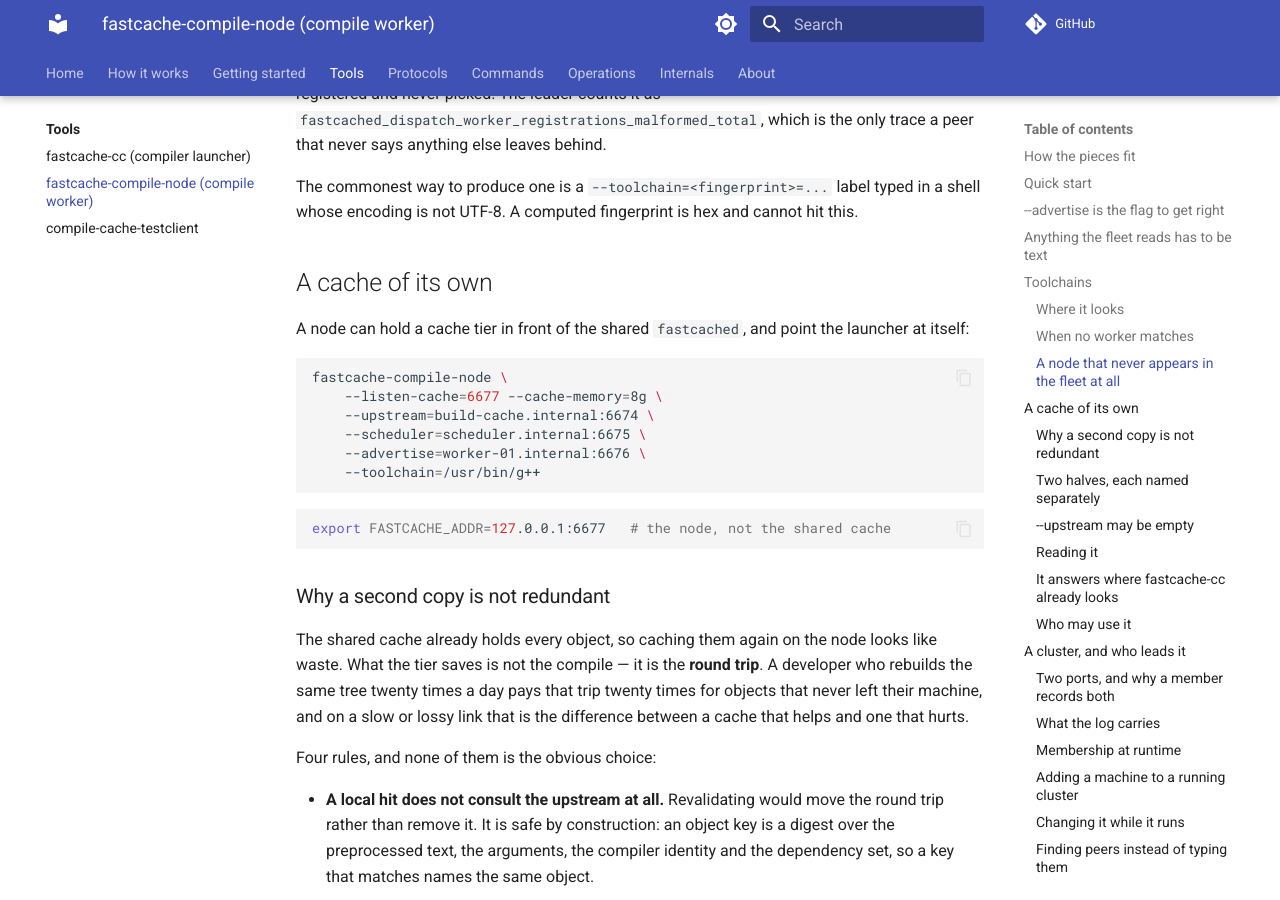
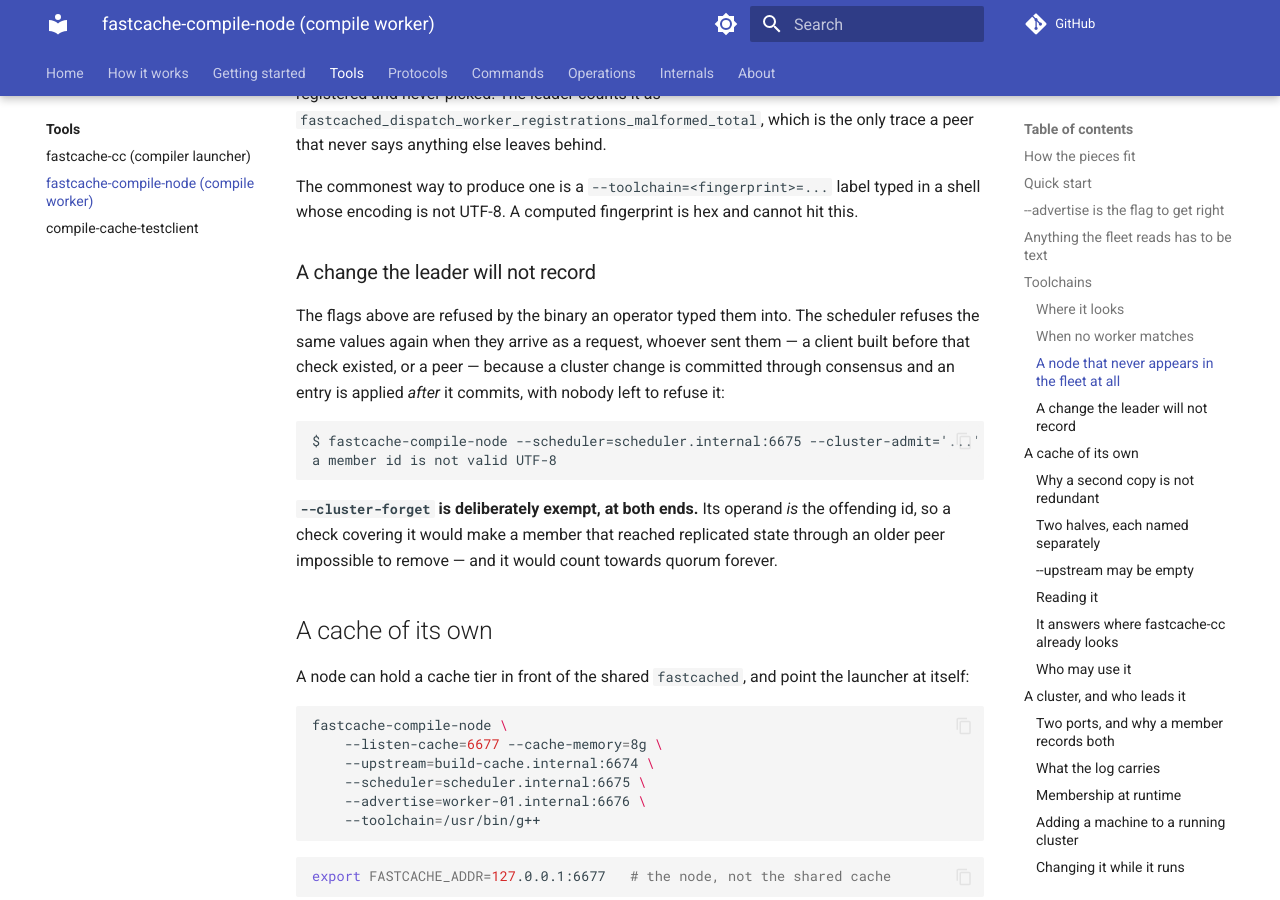
Before and after one commit to LASTRADA-Software/fastcached, an MkDocs documentation site: the page built from docs/tools/fastcache-compile-node.md, in a window 1280 px wide and 900 px high, scrolled down 5403 px. Built offline with MkDocs 1.6.1 and Material for MkDocs 9.7.7, drawn with Linux system fonts in a browser that asks for light colours; comment, search, counter and statistics services are not loaded.

Commit message:
docs: what a cluster member must be able to say about itself, and where it is asked
The rulebook gains the rule rather than the residual: #159 leaves `## Open work` in
`metrics-and-observability.md` and becomes four bullets, because every entry there
is a bug that has now happened and this one has. What they record is the shape of
the answer rather than the answer itself -- three doors, and which of them filters,
which refuses and which refuses at startup is decided by what each can do about a
bad value. The two failures that made the obvious placement wrong are kept, because
they are what the next person will otherwise rediscover: `RemoveMember`'s empty row,
and a list that abandoned itself at the first permanent refusal.

`consensus-and-cluster.md` gains the discovery half beside the other beacon rules,
including the deliberate hole -- a cluster id is compared and never recorded, so
filtering it would take every peer away from a fleet named in some other encoding,
silently, because both ends would agree to ignore each other.

An operator-facing consequence needed saying out loud and did not exist anywhere:
a node whose `--node-id` is not UTF-8 does not start, and the message says so. It
goes next to the other "why is my node not in the fleet" answers rather than in a
protocol appendix, with the operator-typed `--cluster-admit` refusal beside it --
and with `--cluster-forget`'s exemption stated, since that is the one an operator
needs when the bad member is already in the state.

Signed-off-by: Christian Parpart <christian@parpart.family>

````diff
--- a/docs/tools/fastcache-compile-node.md
+++ b/docs/tools/fastcache-compile-node.md
@@ -252,6 +252,24 @@ trace a peer that never says anything else leaves behind.
 The commonest way to produce one is a `--toolchain=<fingerprint>=...` label
 typed in a shell whose encoding is not UTF-8. A computed fingerprint is hex and
 cannot hit this.
+
+### A change the leader will not record
+
+The flags above are refused by the binary an operator typed them into. The
+scheduler refuses the same values again when they arrive as a request, whoever
+sent them — a client built before that check existed, or a peer — because a
+cluster change is committed through consensus and an entry is applied *after* it
+commits, with nobody left to refuse it:
+
+```
+$ fastcache-compile-node --scheduler=scheduler.internal:6675 --cluster-admit='...'
+a member id is not valid UTF-8
+```
+
+**`--cluster-forget` is deliberately exempt, at both ends.** Its operand *is* the
+offending id, so a check covering it would make a member that reached replicated
+state through an older peer impossible to remove — and it would count towards
+quorum forever.
 
 ## A cache of its own
 
````
Also changed, not shown: .agent/rules/consensus-and-cluster.md (+18 -0 lines), .agent/rules/metrics-and-observability.md (+34 -19 lines).
